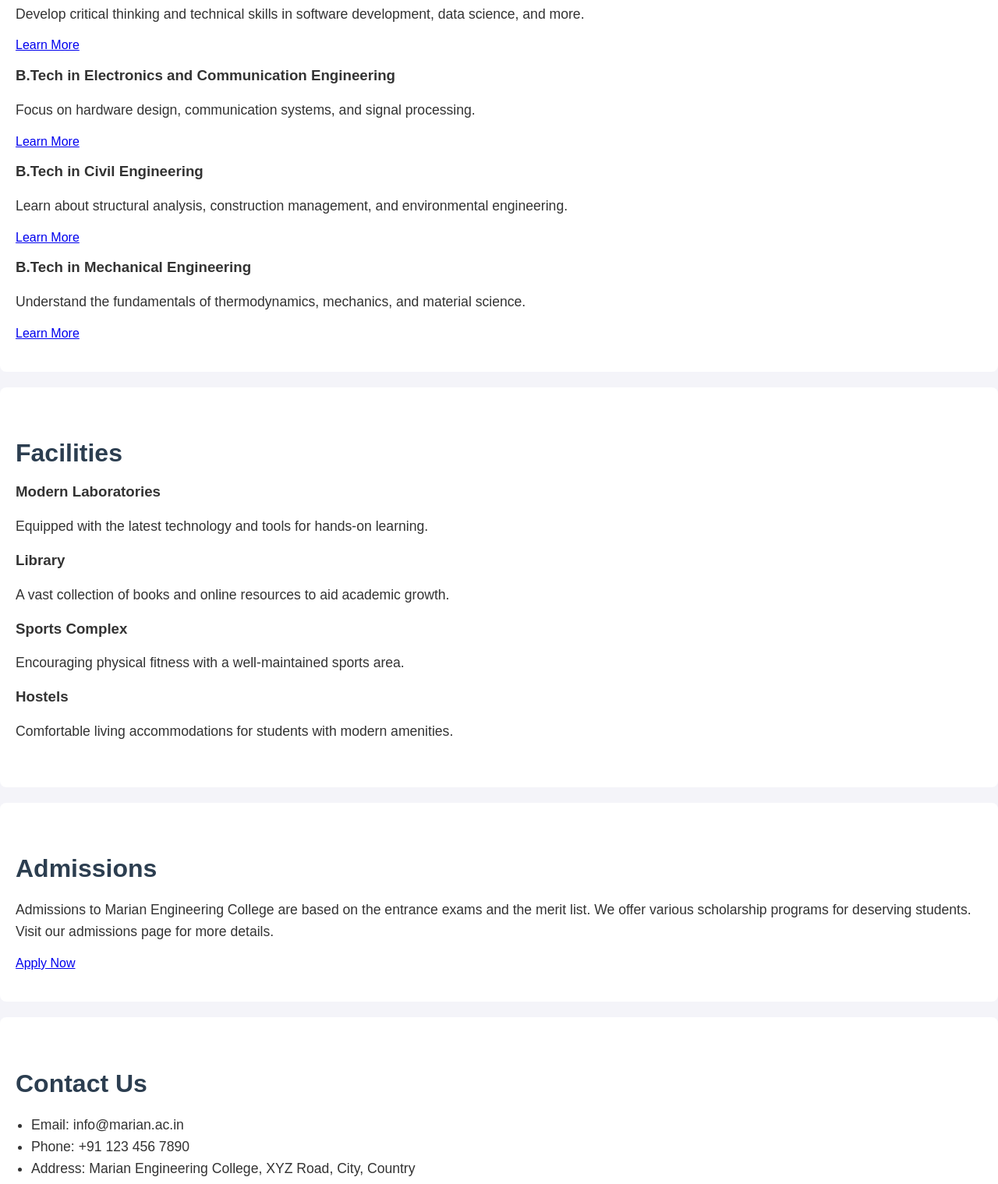
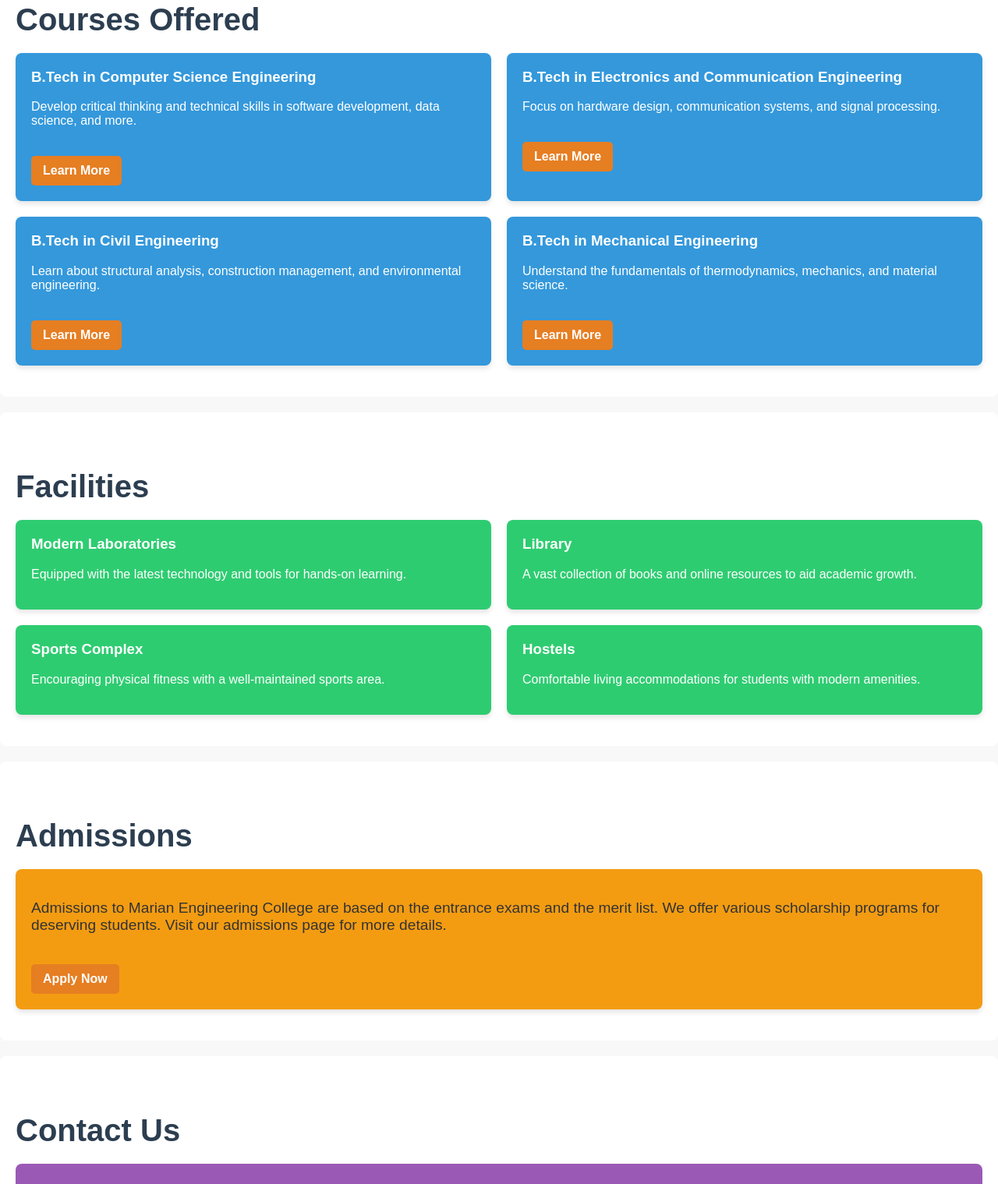
Before and after one commit to Balagovind-8/Community-, a plain HTML site: page index.html in a window 1280 px wide. Shown: the part 781-2300 px from the top of the page at 78% size. Drawn offline with Linux system fonts and the light colour scheme.

Commit message:
Update styles.css

```diff
--- a/styles.css
+++ b/styles.css
@@ -1,9 +1,9 @@
  /* General Styles */
 body {
-    font-family: Arial, sans-serif;
+    font-family: 'Arial', sans-serif;
     margin: 0;
     padding: 0;
-    background-color: #f4f4f9;
+    background-color: #f8f8f8;
     color: #333;
 }
 
@@ -48,11 +48,11 @@
     background-color: #3498db;
     color: white;
     text-align: center;
-    padding: 50px 20px;
+    padding: 60px 20px;
 }
 
 #hero h2 {
-    font-size: 2.5em;
+    font-size: 3em;
     margin: 0;
 }
 
@@ -61,27 +61,176 @@
     margin-top: 20px;
 }
 
-/* Sections */
-section {
+.cta-btn {
+    display: inline-block;
+    background-color: #e67e22;
+    color: white;
+    padding: 10px 20px;
+    text-decoration: none;
+    margin-top: 30px;
+    font-weight: bold;
+    border-radius: 5px;
+    transition: background-color 0.3s ease;
+}
+
+.cta-btn:hover {
+    background-color: #d35400;
+}
+
+/* About Section */
+#about {
     padding: 40px 20px;
-    margin: 20px 0;
     background-color: white;
+    margin-top: 20px;
     border-radius: 8px;
 }
 
-section h2 {
-    font-size: 2em;
+#about h2 {
+    font-size: 2.5em;
     color: #2c3e50;
     margin-bottom: 20px;
 }
 
-section p, section ul {
-    font-size: 1.1em;
-    line-height: 1.6;
+.info-box {
+    background-color: #ecf0f1;
+    padding: 20px;
+    border-radius: 8px;
 }
 
-section ul {
-    padding-left: 20px;
+/* Courses Section */
+#courses {
+    padding: 40px 20px;
+    background-color: white;
+    margin-top: 20px;
+    border-radius: 8px;
+}
+
+#courses h2 {
+    font-size: 2.5em;
+    color: #2c3e50;
+    margin-bottom: 20px;
+}
+
+.course-boxes {
+    display: grid;
+    grid-template-columns: repeat(2, 1fr);
+    gap: 20px;
+}
+
+.course-card {
+    background-color: #3498db;
+    color: white;
+    padding: 20px;
+    border-radius: 8px;
+    box-shadow: 0 4px 6px rgba(0, 0, 0, 0.1);
+    transition: transform 0.3s ease;
+}
+
+.course-card:hover {
+    transform: translateY(-10px);
+}
+
+.course-card h3 {
+    margin-top: 0;
+}
+
+.cta-btn {
+    margin-top: 20px;
+    background-color: #e67e22;
+    text-decoration: none;
+    padding: 10px 15px;
+    border-radius: 5px;
+}
+
+.cta-btn:hover {
+    background-color: #d35400;
+}
+
+/* Facilities Section */
+#facilities {
+    padding: 40px 20px;
+    background-color: white;
+    margin-top: 20px;
+    border-radius: 8px;
+}
+
+#facilities h2 {
+    font-size: 2.5em;
+    color: #2c3e50;
+    margin-bottom: 20px;
+}
+
+.facility-grid {
+    display: grid;
+    grid-template-columns: repeat(2, 1fr);
+    gap: 20px;
+}
+
+.facility-card {
+    background-color: #2ecc71;
+    color: white;
+    padding: 20px;
+    border-radius: 8px;
+    box-shadow: 0 4px 6px rgba(0, 0, 0, 0.1);
+    transition: transform 0.3s ease;
+}
+
+.facility-card:hover {
+    transform: translateY(-10px);
+}
+
+.facility-card h3 {
+    margin-top: 0;
+}
+
+/* Admissions Section */
+#admissions {
+    padding: 40px 20px;
+    background-color: white;
+    margin-top: 20px;
+    border-radius: 8px;
+}
+
+#admissions h2 {
+    font-size: 2.5em;
+    color: #2c3e50;
+    margin-bottom: 20px;
+}
+
+.admission-info {
+    background-color: #f39c12;
+    padding: 20px;
+    border-radius: 8px;
+    box-shadow: 0 4px 6px rgba(0, 0, 0, 0.1);
+}
+
+.admission-info p {
+    font-size: 1.2em;
+}
+
+/* Contact Section */
+#contact {
+    padding: 40px 20px;
+    background-color: white;
+    margin-top: 20px;
+    border-radius: 8px;
+}
+
+#contact h2 {
+    font-size: 2.5em;
+    color: #2c3e50;
+    margin-bottom: 20px;
+}
+
+.contact-info {
+    background-color: #9b59b6;
+    padding: 20px;
+    border-radius: 8px;
+}
+
+.contact-info ul {
+    list-style-type: none;
+    padding-left: 0;
 }
 
 /* Footer */
@@ -106,4 +255,8 @@
     section {
         padding: 20px;
     }
+
+    .course-boxes, .facility-grid {
+        grid-template-columns: 1fr;
+    }
 }
```
